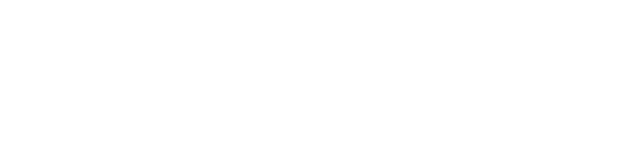
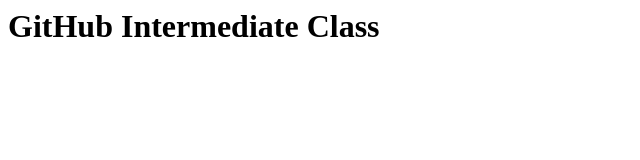
Before and after one commit to githubteacher/sample-1, a plain HTML site: page index.html in a window 1280 px wide. Shown: the whole page, without its empty margins (0-640 px from the left). Drawn offline with Linux system fonts and the light colour scheme.

Commit message:
Add body heading

```diff
--- a/index.html
+++ b/index.html
@@ -4,6 +4,6 @@
   </head>
 
   <body>
-
+    <h1>GitHub Intermediate Class</h1>
   </body>
 </html>
```
